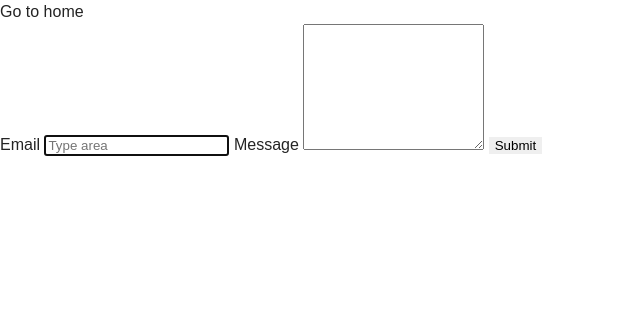
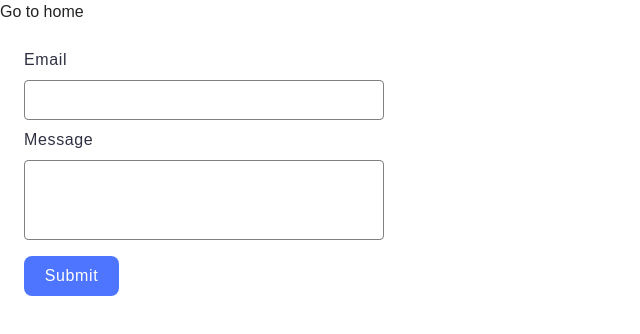
Before and after one commit to Valeria-Karanduyk/goit-js-hw-09, a website built with Vite: page src/2-form.html in a window 1280 px wide. Shown: the whole page, without its empty margins (0-640 px from the left). Built offline with nearby package versions, Linux system fonts and the light colour scheme.

Commit message:
fix gallery css, add form css

```diff
--- a/src/css/1-gallery.css
+++ b/src/css/1-gallery.css
@@ -3,7 +3,7 @@
 }
 
 body {
-    margin: 0px;
+    margin: 0;
     padding: 0;
     font-family: "Montserrat", sans-serif;
 }
@@ -14,7 +14,7 @@ h3,
 h4,
 h5,
 h6 {
-    margin: 0;
+    margin: 0px;
 }
 
 button {
@@ -23,9 +23,9 @@ button {
 
 .gallery {
     width: 1128px;
-    margin: 10px;
+    margin: 24px;
     display: flex;
-    gap: 10px;
+    gap: 24px;
     flex-wrap: wrap;
     justify-content: center;
 }
--- a/src/css/2-form.css
+++ b/src/css/2-form.css
@@ -0,0 +1,68 @@
+form {
+    display: flex;
+    flex-direction: column;
+    padding: 24px;
+}
+
+label {
+    display: flex;
+    flex-direction: column;
+    gap: 8px;
+    font-family: "Montserrat", sans-serif;
+    font-weight: 400;
+    font-size: 16px;
+    line-height: 1.5;
+    letter-spacing: 0.04em;
+    color: #2e2f42;
+}
+
+label:first-child {
+    margin-bottom: 8px;
+}
+
+input:focus,
+textarea:focus {
+    outline: none;
+}
+
+input {
+    border: 1px solid #808080;
+    border-radius: 4px;
+    width: 360px;
+    height: 40px;
+}
+
+input:hover {
+    border: 1px solid #000;
+}
+
+input::placeholder {
+    color: transparent;
+}
+
+textarea {
+    border: 1px solid #808080;
+    border-radius: 4px;
+    width: 360px;
+    height: 80px;
+    resize: none;
+}
+
+button {
+    border-radius: 8px;
+    padding: 8px 16px;
+    width: 95px;
+    height: 40px;
+    background: #4e75ff;
+    margin-top: 16px;
+    font-family: "Montserrat", sans-serif;
+    font-weight: 500;
+    font-size: 16px;
+    line-height: 1.5;
+    letter-spacing: 0.04em;
+    color: #fff;
+}
+
+button:hover {
+    background: #6c8cff;
+}
--- a/src/css/reset.css
+++ b/src/css/reset.css
@@ -29,6 +29,6 @@ button {
 
 img {
   display: block;
-  max-width: 100%;
-  height: auto;
+  width: 100%;
+  height: 100%;
 }
```
